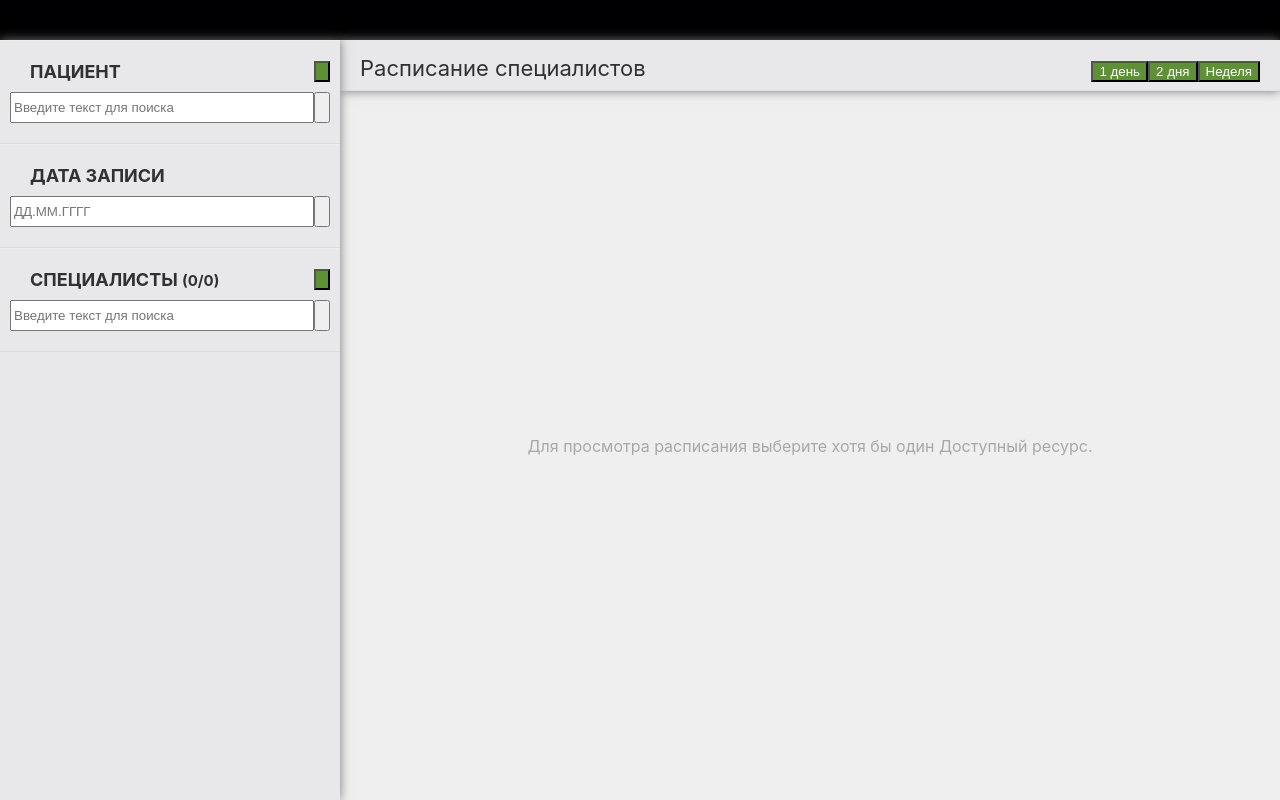
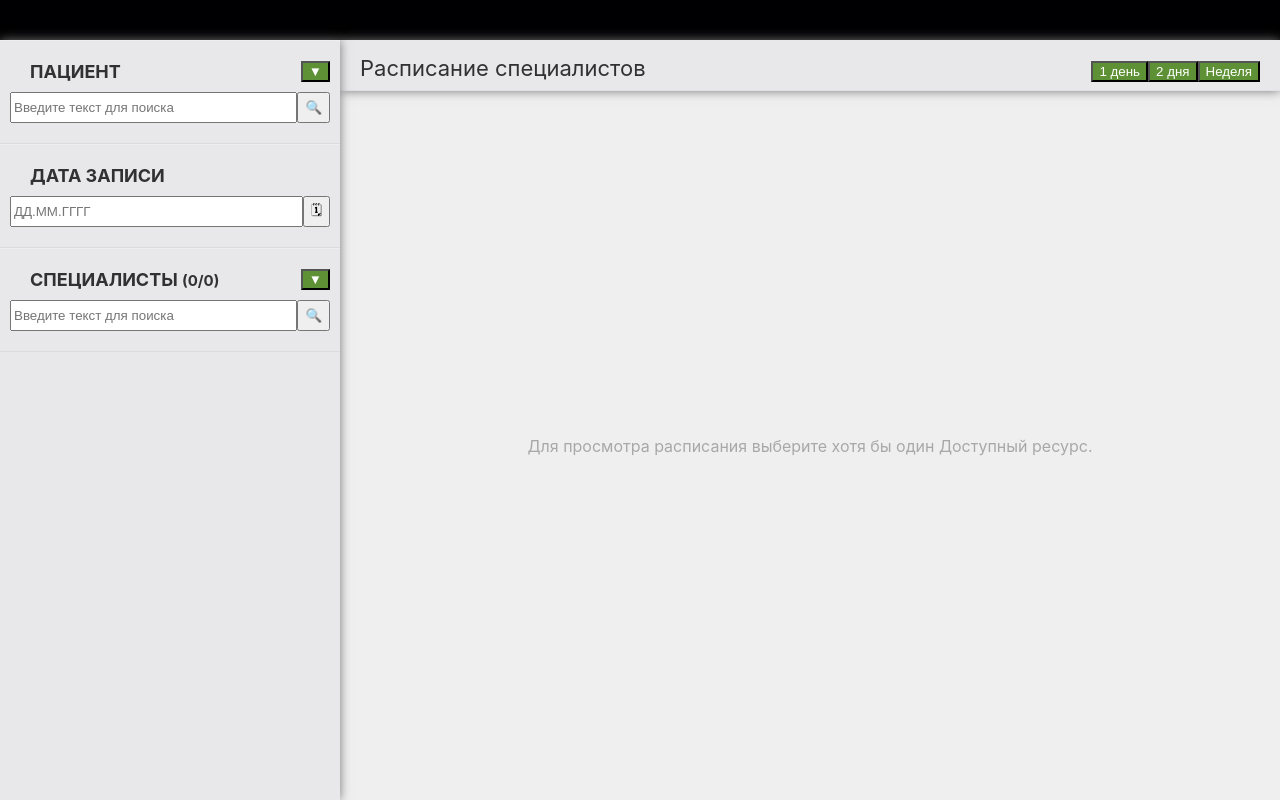
Before and after one commit to pwrmind/react-schedule, a React (Create React App) app: page / in a window 1280 px wide. Built offline with nearby package versions, Linux system fonts and the light colour scheme.

Commit message:
:wrench:

```diff
--- a/src/views/Schedule/LeftPanel/LeftPanel.scss
+++ b/src/views/Schedule/LeftPanel/LeftPanel.scss
@@ -33,6 +33,7 @@
 
       &-button {
         background-color: #5e9135;
+        color: white;
       }
     }
 
--- a/src/views/Schedule/LeftPanel/LeftPanel.tsx
+++ b/src/views/Schedule/LeftPanel/LeftPanel.tsx
@@ -8,11 +8,11 @@ export const LeftPanel: React.FC<any> = () => {
 				<div className="left-panel__patient">
 					<div className="left-panel__patient--header">
 						<h1 className="left-panel__patient--header-text">Пациент</h1>
-						<button className="left-panel__patient--header-button"></button>
+						<button className="left-panel__patient--header-button">▼</button>
 					</div>
 					<div className="left-panel__patient--body">
 						<input className="left-panel__patient--body-input" placeholder="Введите текст для поиска"/>
-						<button className="left-panel__patient--body-button"></button>
+						<button className="left-panel__patient--body-button">🔍</button>
 					</div>
 				</div>
 				<div className="left-panel__date">
@@ -21,17 +21,17 @@ export const LeftPanel: React.FC<any> = () => {
 					</div>
 					<div className="left-panel__date--body">
 						<input className="left-panel__date--body-input" placeholder="ДД.ММ.ГГГГ"/>
-						<button className="left-panel__date--body-button"></button>
+						<button className="left-panel__date--body-button">🗓</button>
 					</div>
 				</div>
 				<div className="left-panel__specialists">
 					<div className="left-panel__specialists--header">
 						<h1 className="left-panel__specialists--header-text">Специалисты <span>(0/0)</span></h1>
-						<button className="left-panel__specialists--header-button"></button>
+						<button className="left-panel__specialists--header-button">▼</button>
 					</div>
 					<div className="left-panel__specialists--body">
 						<input className="left-panel__specialists--body-input" placeholder="Введите текст для поиска"/>
-						<button className="left-panel__specialists--body-button"></button>
+						<button className="left-panel__specialists--body-button">🔍</button>
 					</div>
 				</div>
 			</div>
```
